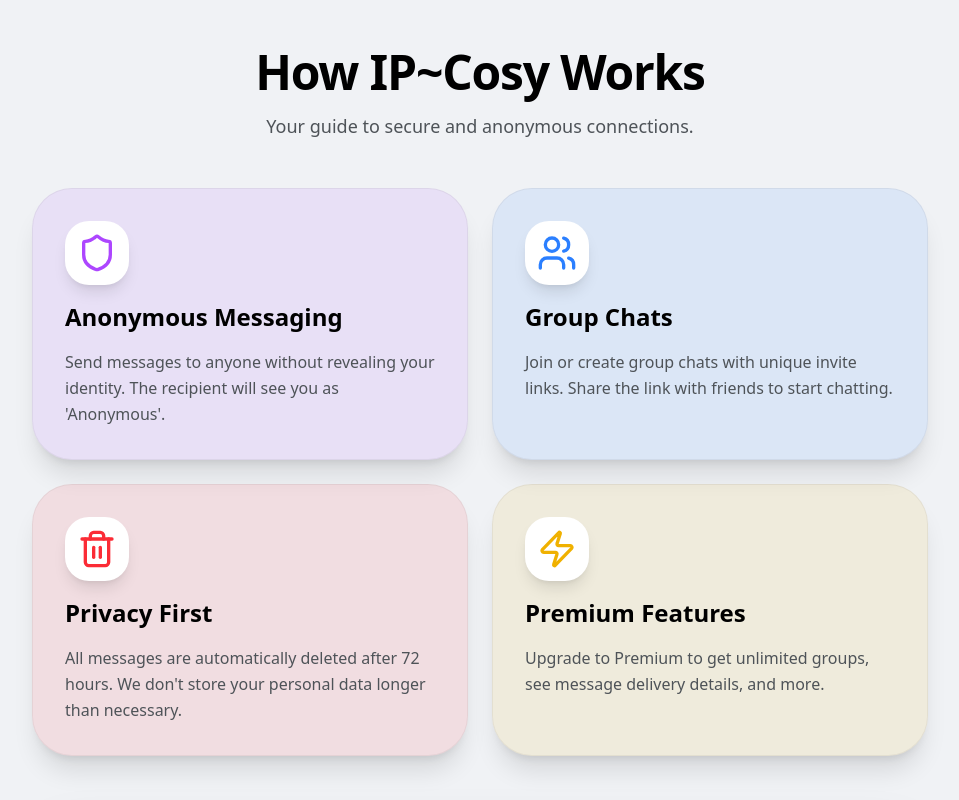
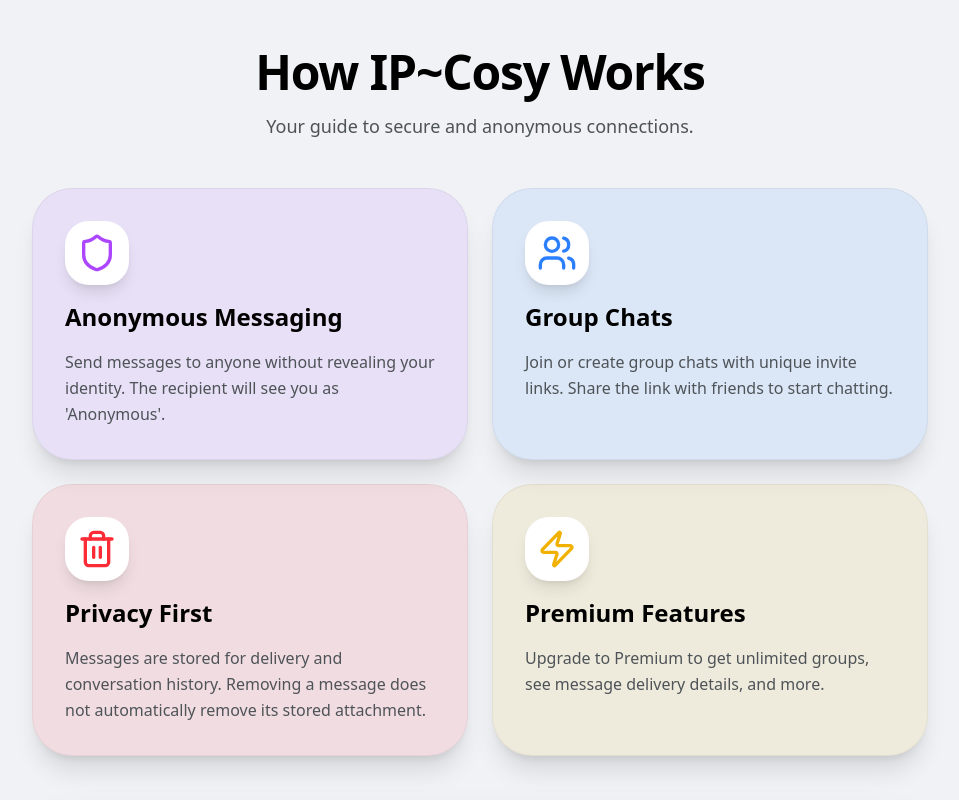
Before and after one commit to Ip-Tec/ipcosy, a Next.js app in the folder apps/web/: page /tutorial in a window 1280 px wide. Shown: the top 800 px of the page, without its empty margins (160-1119 px from the left). Built offline with nearby package versions, Linux system fonts and the light colour scheme; no server answers.

Commit message:
Align public anonymity and retention explanations

```diff
--- a/apps/web/src/app/[username]/client-page.tsx
+++ b/apps/web/src/app/[username]/client-page.tsx
@@ -296,8 +296,7 @@ export default function ClientPage({
             <p className="text-xs text-muted font-medium">@{username}</p>
           </div>
           <p className="text-sm text-muted-foreground leading-relaxed px-4">
-            They will never know who sent this message unless you reveal
-            yourself later!
+            Send without displaying your account name. Check your message and files for identifying details.
           </p>
         </div>
 
@@ -360,8 +359,7 @@ export default function ClientPage({
             Powered by IP~Tec
           </p>
           <p className="text-[10px] text-muted-foreground italic flex items-center justify-center gap-1">
-            <ShieldCheck className="w-3 h-3" /> End-to-end anonymous encryption
-            enabled.
+            <ShieldCheck className="w-3 h-3" /> Anonymous mode is on. Check attachments before sending.
           </p>
         </div>
       </div>
--- a/apps/web/src/app/tutorial/page.tsx
+++ b/apps/web/src/app/tutorial/page.tsx
@@ -22,7 +22,7 @@ export default function TutorialPage() {
     {
       title: "Privacy First",
       description:
-        "All messages are automatically deleted after 72 hours. We don't store your personal data longer than necessary.",
+        "Messages are stored for delivery and conversation history. Removing a message does not automatically remove its stored attachment.",
       icon: <Trash2 className="w-10 h-10 text-red-500" />,
       color: "bg-red-500/10",
     },
```
